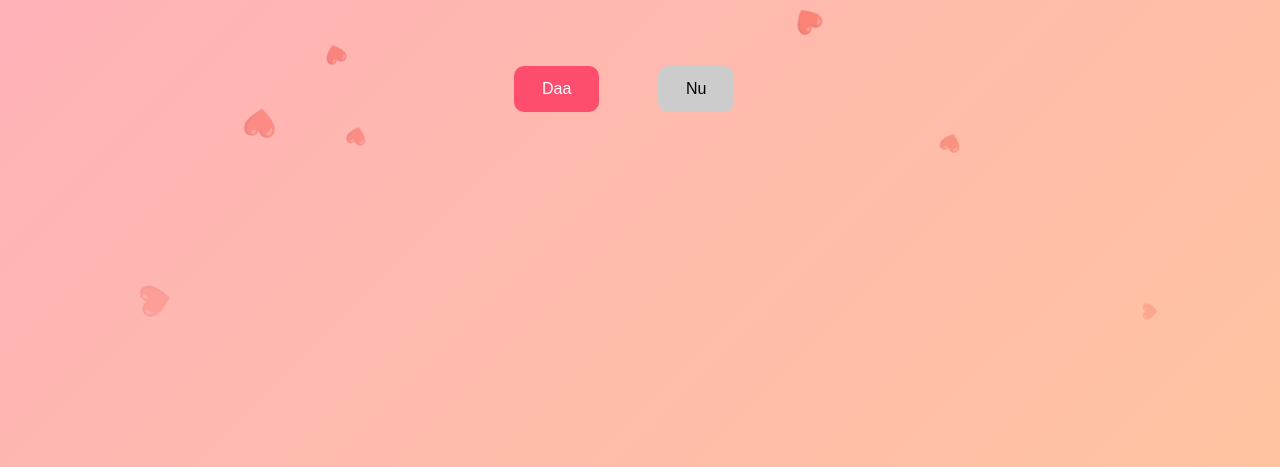
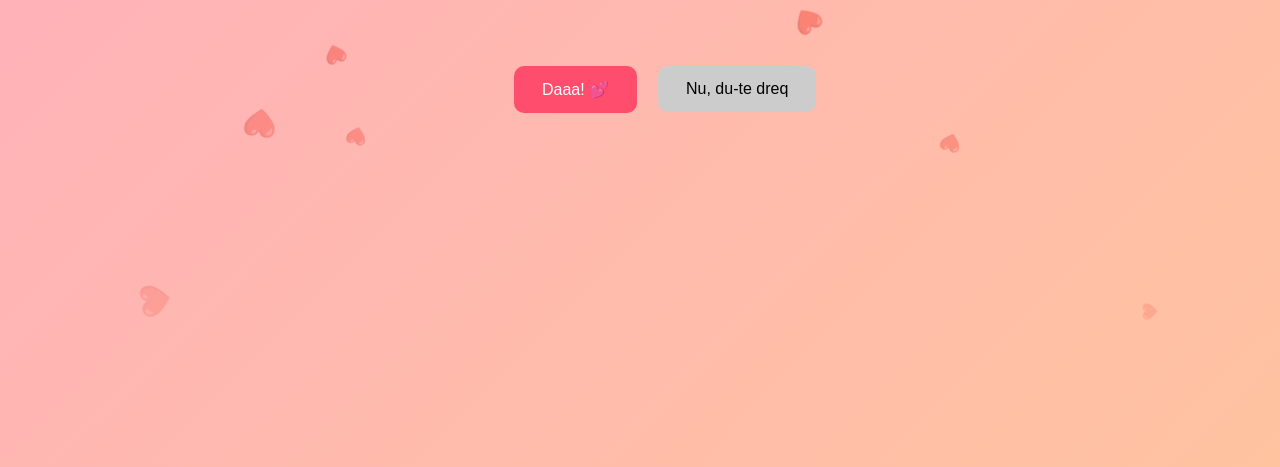
Before and after one commit to Nicu96/myvalentine, a plain HTML site: page index.html in a window 1280 px wide. Shown: the part 333-800 px from the top of the page. Drawn offline with Linux system fonts and the light colour scheme.

Commit message:
Update button texts and scale transformation

```diff
--- a/index.html
+++ b/index.html
@@ -105,8 +105,8 @@
     <h1 id="question">Ama, will you be my valentine? 💕</h1>
 
     <div class="buttons" id="container">
-        <button id="yes">Daa</button>
-        <button id="no">Nu</button>
+        <button id="yes">Daaa! 💕</button>
+        <button id="no">Nu, du-te dreq</button>
     </div>
 
     <div class="message" id="message">
@@ -174,7 +174,7 @@
 
         /* ----------- YES 💖 ----------- */
         yesButton.addEventListener("click", () => {
-            question.style.transform = "scale(1.2)";
+            question.style.transform = "scale(1.1)";
             message.classList.add("show");
             container.style.display = "none";
         });
```
